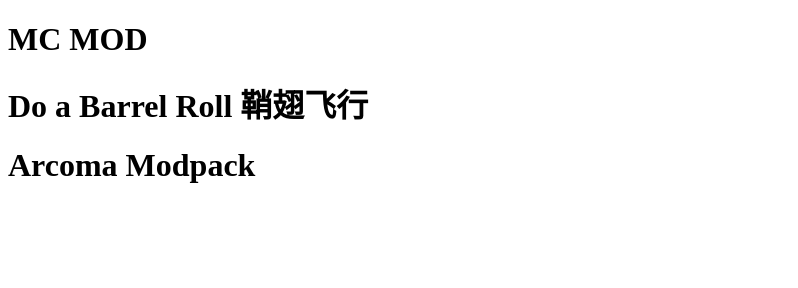
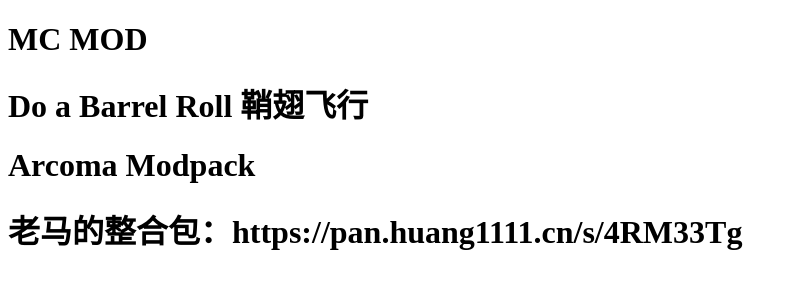
Before and after one commit to zhengliyuan123/zhengliyuan123.github.io, a plain HTML site: page index.html in a window 1280 px wide. Shown: the whole page, without its empty margins (0-798 px from the left). Drawn offline with Linux system fonts and the light colour scheme.

Commit message:
Update index.html
Minecraft Games

```diff
--- a/index.html
+++ b/index.html
@@ -3,5 +3,6 @@
 <h1>MC MOD</h1>
 <h1>Do a Barrel Roll 鞘翅飞行</h1>
 <h1>Arcoma Modpack</h1>
+<h1>老马的整合包：https://pan.huang1111.cn/s/4RM33Tg<h1>
 </body>
 </html>
```
